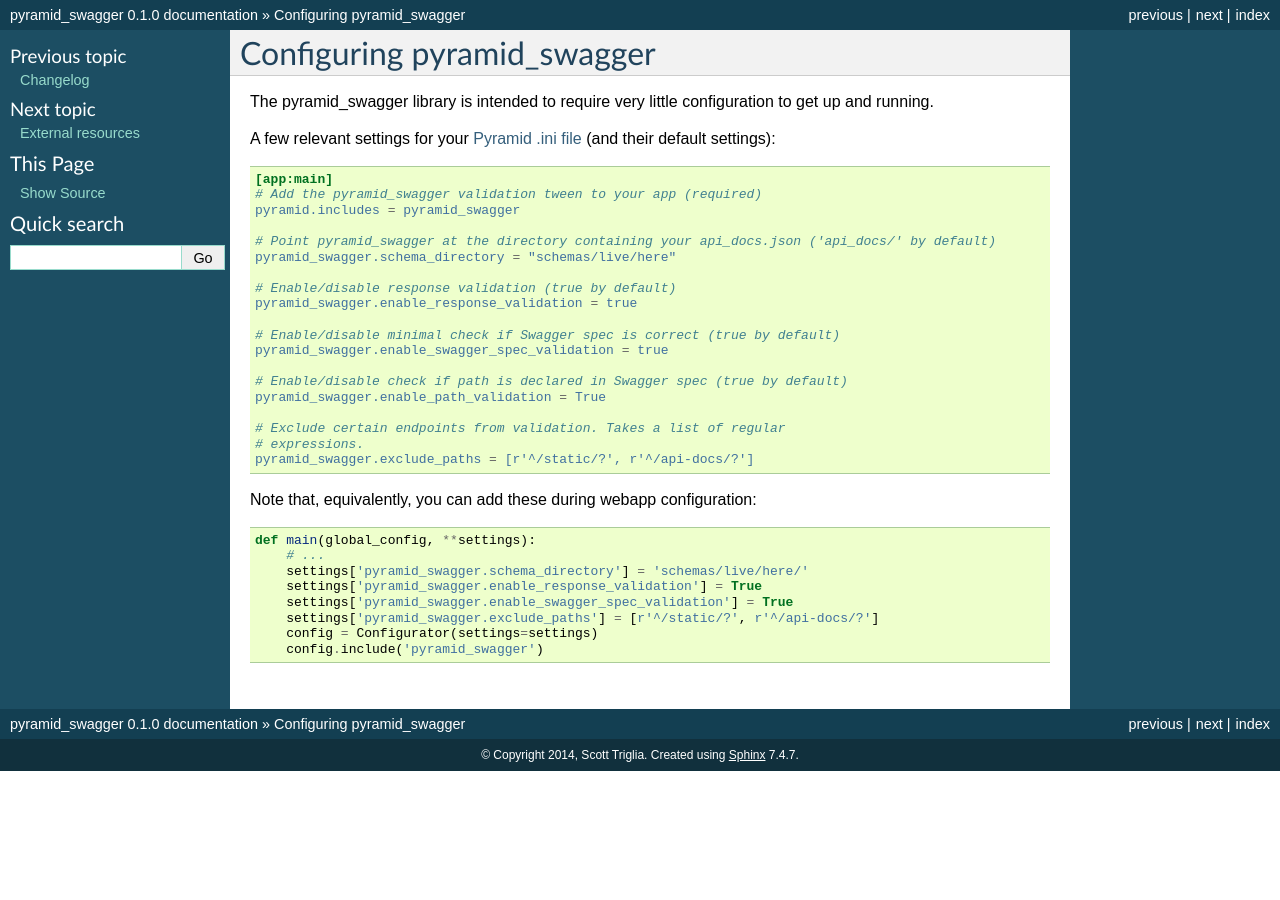
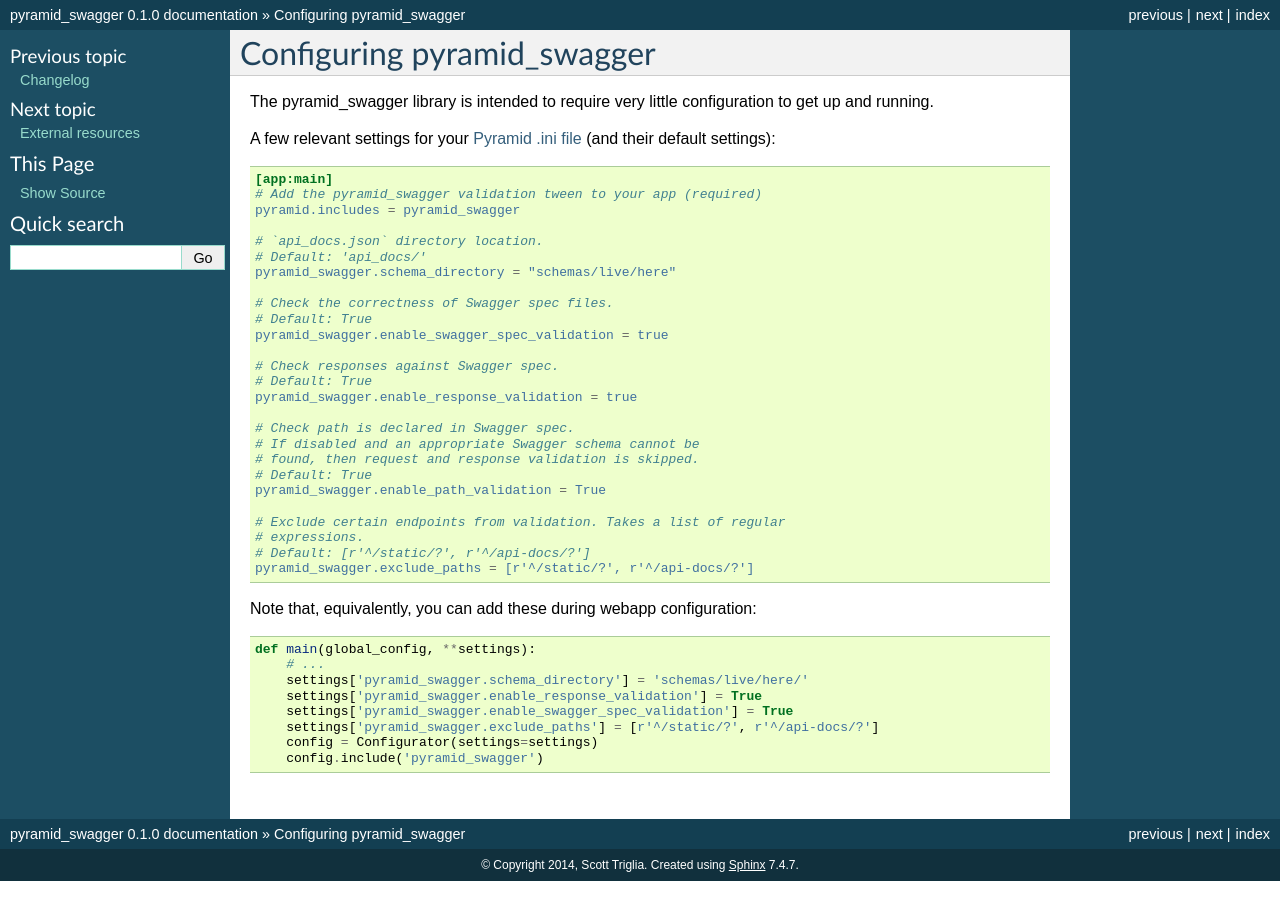
Before and after one commit to Yelp/pyramid_swagger, a Sphinx documentation site: the page built from docs/configuration.rst, in a window 1280 px wide. Built offline with Sphinx 7.4.7, drawn with Linux system fonts in a browser that asks for light colours.

Commit message:
Clarify documentation.

```diff
--- a/docs/configuration.rst
+++ b/docs/configuration.rst
@@ -12,20 +12,27 @@
         # Add the pyramid_swagger validation tween to your app (required)
         pyramid.includes = pyramid_swagger
 
-        # Point pyramid_swagger at the directory containing your api_docs.json ('api_docs/' by default)
+        # `api_docs.json` directory location.
+        # Default: 'api_docs/'
         pyramid_swagger.schema_directory = "schemas/live/here"
 
-        # Enable/disable response validation (true by default)
+        # Check the correctness of Swagger spec files.
+        # Default: True
+        pyramid_swagger.enable_swagger_spec_validation = true
+
+        # Check responses against Swagger spec.
+        # Default: True
         pyramid_swagger.enable_response_validation = true
 
-        # Enable/disable minimal check if Swagger spec is correct (true by default)
-        pyramid_swagger.enable_swagger_spec_validation = true
-
-        # Enable/disable check if path is declared in Swagger spec (true by default)
+        # Check path is declared in Swagger spec.
+        # If disabled and an appropriate Swagger schema cannot be
+        # found, then request and response validation is skipped.
+        # Default: True
         pyramid_swagger.enable_path_validation = True
 
         # Exclude certain endpoints from validation. Takes a list of regular
         # expressions.
+        # Default: [r'^/static/?', r'^/api-docs/?']
         pyramid_swagger.exclude_paths = [r'^/static/?', r'^/api-docs/?']
 
 Note that, equivalently, you can add these during webapp configuration:
```
Also changed, not shown: 1 other file.
